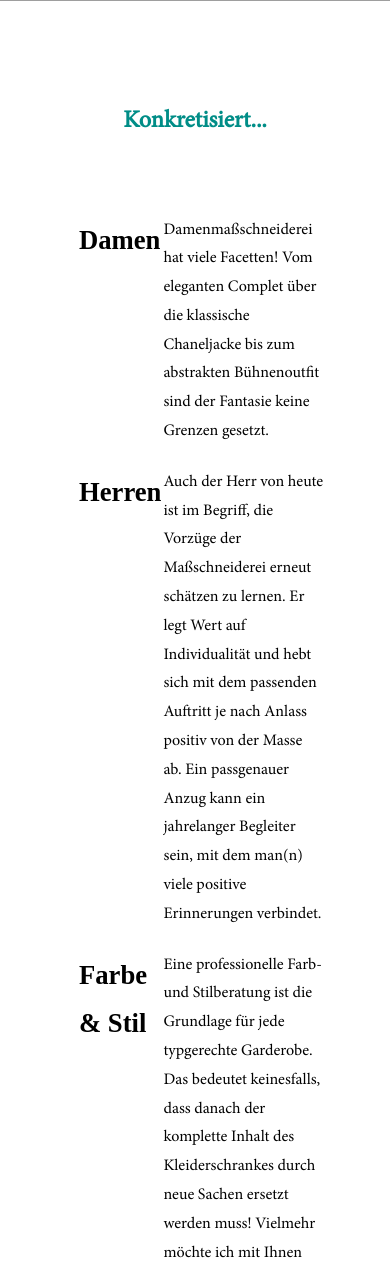
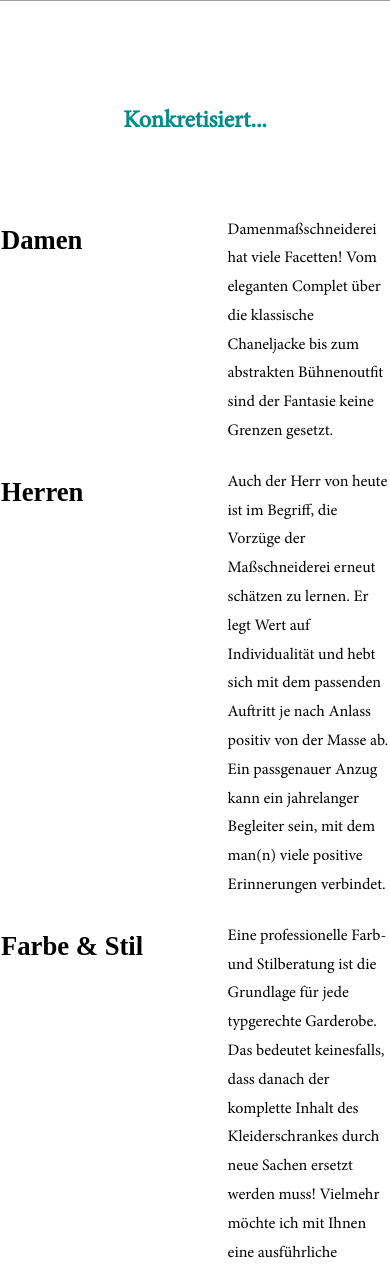
Before and after one commit to wert007/website-mass-o-meter, a PHP site: page / in a window 390 px wide. Shown: the part 498-1770 px from the top of the page. Run offline with PHP 8.4, Linux system fonts and the light colour scheme; grey boxes are pictures that could not be loaded.

Commit message:
fixing some idiot things!

```diff
--- a/style.css
+++ b/style.css
@@ -243,7 +243,7 @@ footer {
 }
 
 @media only screen and (max-width: 812px) {
-    #content {
+    .content {
         margin: 0;
     }
 }
```
